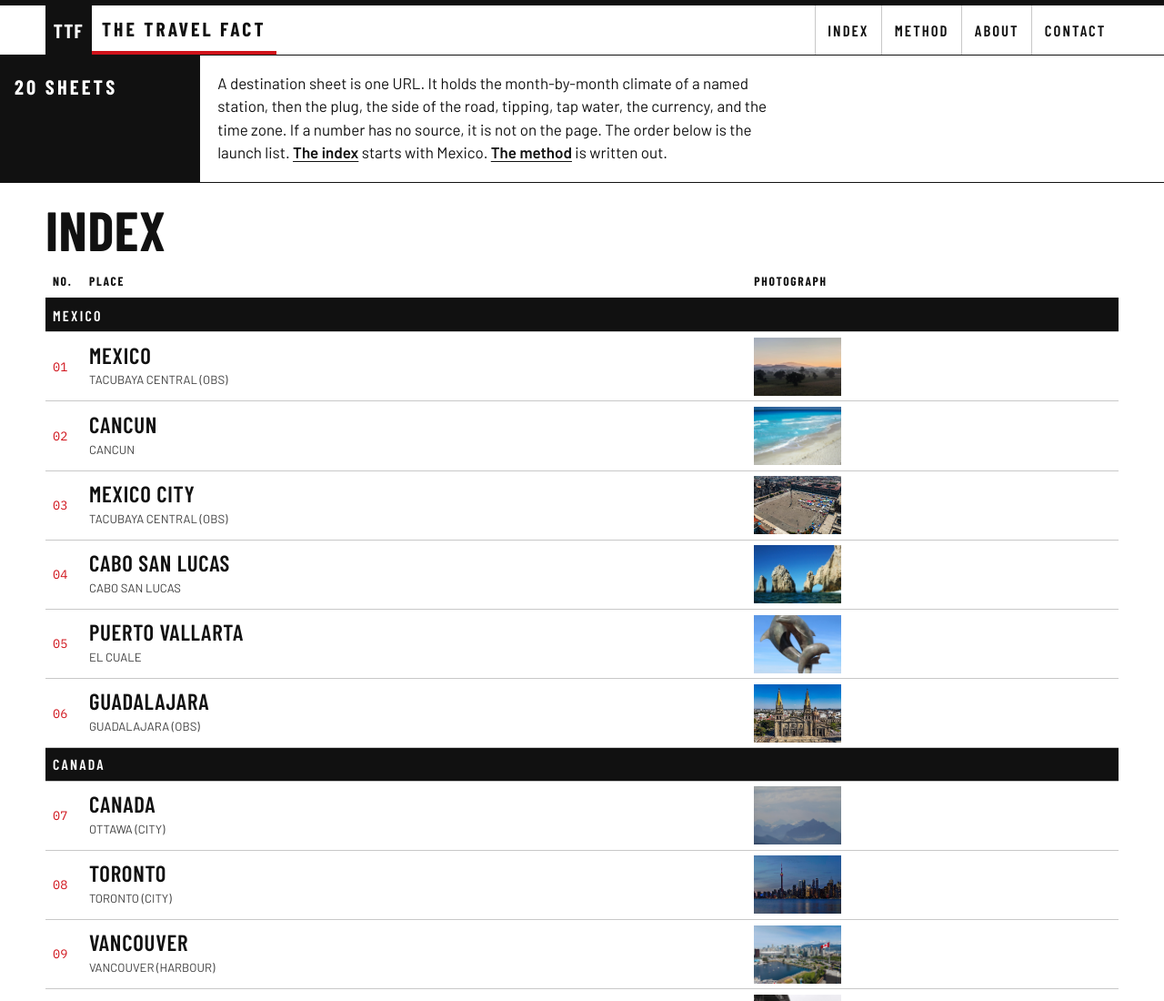
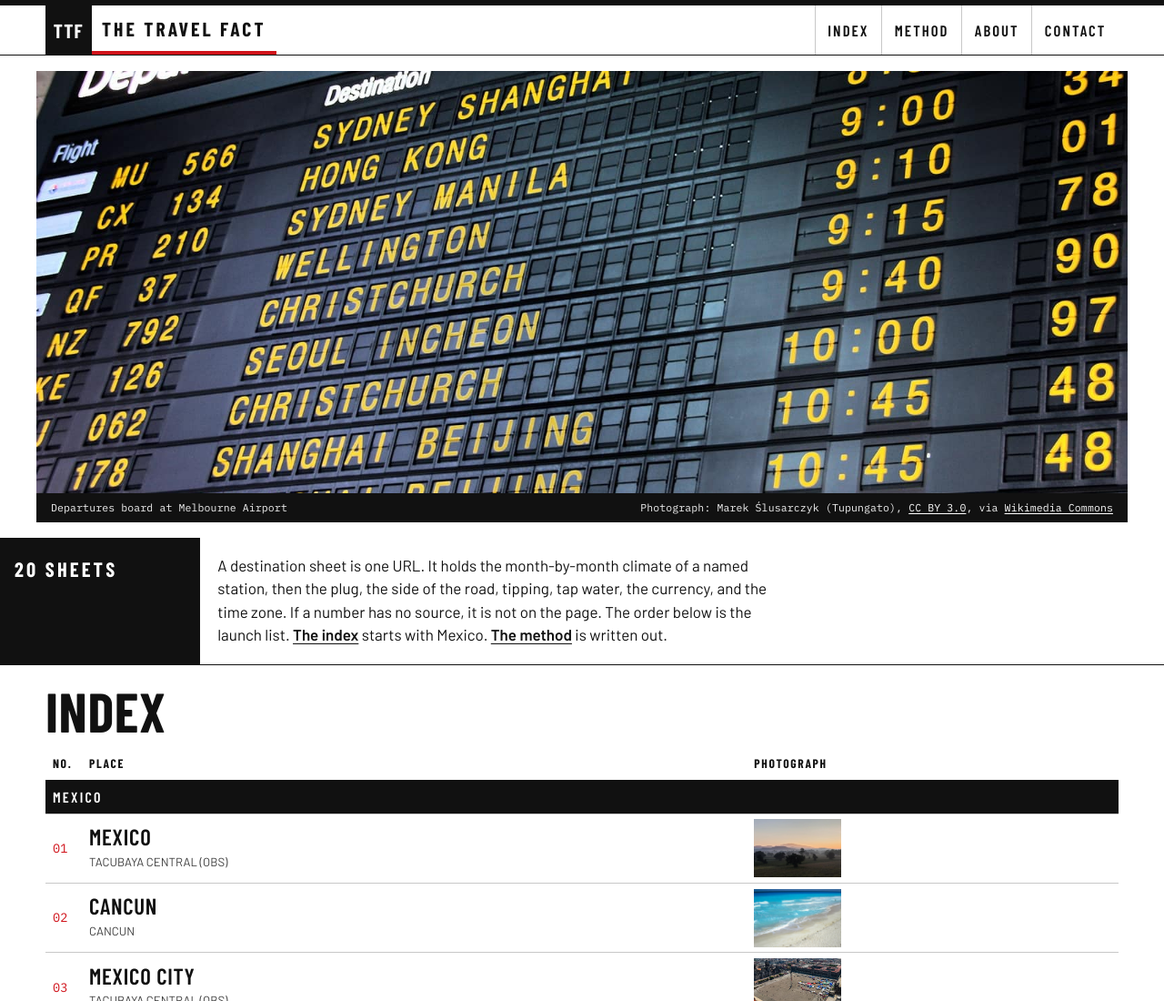
Before and after one commit to dovnud/thetravelfact, an Astro site: page / in a window 1280 px wide. Shown: the top 1100 px of the page at 91% size. Built offline with nearby package versions, Linux system fonts and the light colour scheme; Astro itself is replaced by a stand-in of ours.

Commit message:
Add a departures-board photograph to the home page.
The Melbourne Airport timetable sits under the masthead with the same caption credit as the destination sheets.

Co-authored-by: dov <dov@shows-pro.com>

```diff
--- a/src/pages/index.astro
+++ b/src/pages/index.astro
@@ -26,6 +26,23 @@ const jsonLd = {
   description="Sourced destination sheets for Mexico, Canada, the United Kingdom, and Italy. Every climate number has a station, a source, and a date."
   jsonLd={jsonLd}
 >
+  <figure class="photo">
+    <img
+      src="/photos/home.jpg"
+      srcset="/photos/home-800.jpg 800w, /photos/home.jpg 1600w"
+      sizes="100vw"
+      alt="Departures board at Melbourne Airport"
+      width="1600"
+      height="1067"
+      fetchpriority="high"
+    />
+    <figcaption>
+      <span>Departures board at Melbourne Airport</span>
+      <span>
+        Photograph: Marek Ślusarczyk (Tupungato), <a href="https://creativecommons.org/licenses/by/3.0">CC BY 3.0</a>, via <a href="https://commons.wikimedia.org/wiki/File:47_Airport_departures_board_free_photo_-_Melbourne_Airport_timetable_-_Creative_Commons_Attribution.jpg">Wikimedia Commons</a>
+      </span>
+    </figcaption>
+  </figure>
   <section class="deck">
     <div class="deck-kicker">20 sheets</div>
     <p>
```
Also changed, not shown: public/photos/home-800.jpg (added), public/photos/home.jpg (added).
